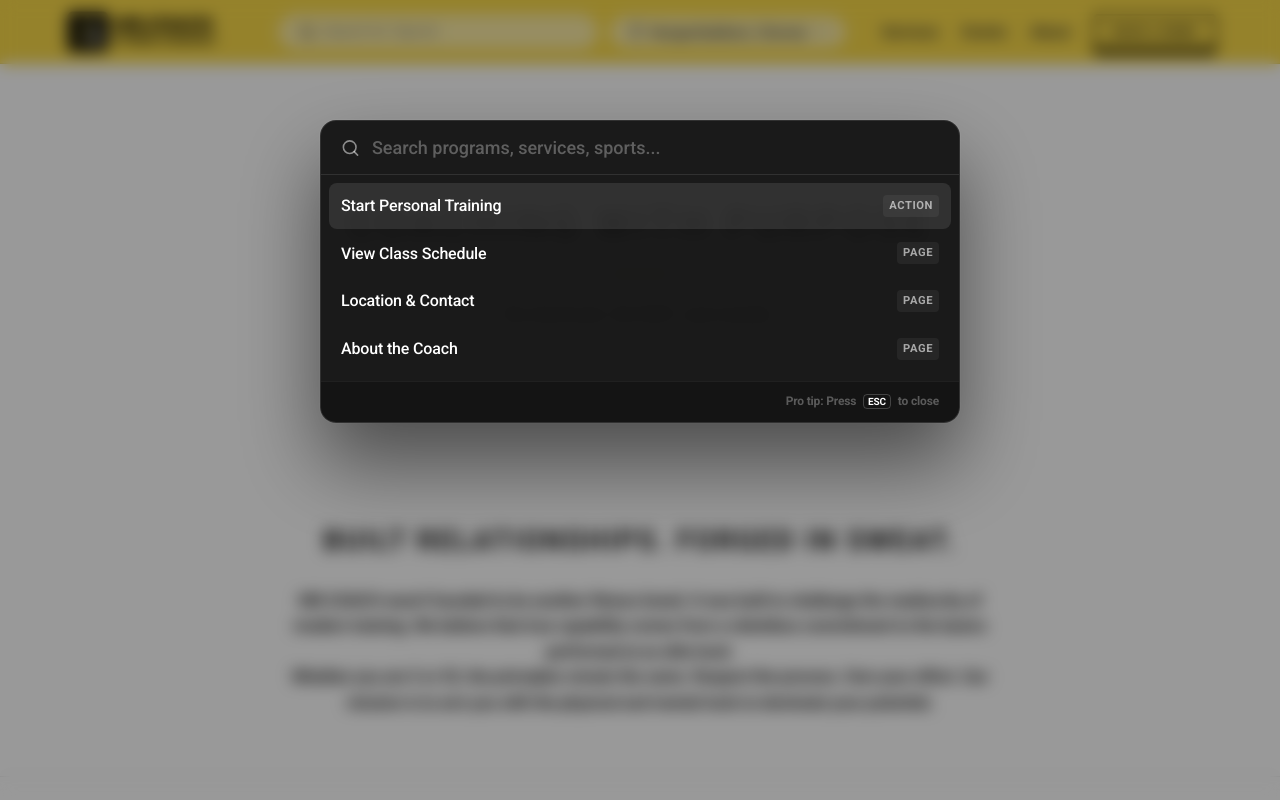
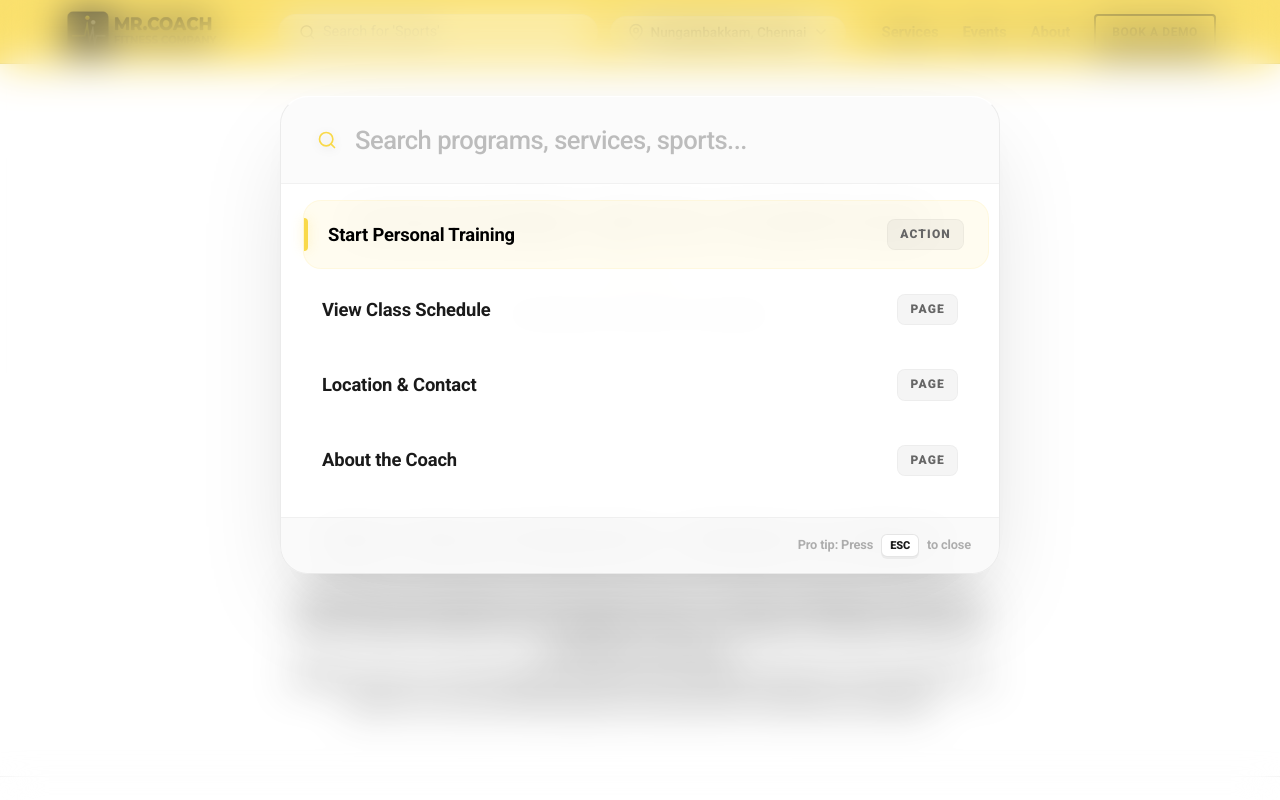
Before and after one commit to Kishorekumarps07/mrcoachpro, a Next.js app: page /about in a window 1280 px wide. Both pictures are taken after a click on the element 437 px from the left and 31 px from the top of the page. Shown: the top 800 px of the page. Built offline with nearby package versions, Linux system fonts and the light colour scheme.

Commit message:
style: modern light glass search overlay redesign

```diff
--- a/src/components/ui/SearchOverlay.module.css
+++ b/src/components/ui/SearchOverlay.module.css
@@ -4,127 +4,187 @@
     left: 0;
     width: 100vw;
     height: 100vh;
-    background-color: rgba(0, 0, 0, 0.4);
-    backdrop-filter: blur(8px);
+    background-color: rgba(255, 255, 255, 0.2);
+    backdrop-filter: blur(20px);
+    -webkit-backdrop-filter: blur(20px);
     z-index: 1100;
     display: flex;
     justify-content: center;
     align-items: flex-start;
-    padding-top: 15vh;
-    animation: fadeIn 0.2s cubic-bezier(0.2, 0.8, 0.2, 1);
+    padding-top: 12vh;
+    animation: fadeIn 0.4s ease-out;
 }
 
 .container {
-    width: 640px;
-    max-width: 90vw;
-    background: rgba(20, 20, 20, 0.95);
-    border: 1px solid rgba(255, 255, 255, 0.1);
-    box-shadow: 0 40px 80px rgba(0, 0, 0, 0.5), 0 0 0 1px rgba(255, 255, 255, 0.05);
-    border-radius: 16px;
+    width: 720px;
+    max-width: 92vw;
+    background: rgba(255, 255, 255, 0.9);
+    border: 1px solid rgba(0, 0, 0, 0.08);
+    border-top: 1px solid rgba(255, 255, 255, 0.5);
+    /* Highlight edge */
+    box-shadow:
+        0 40px 100px -20px rgba(0, 0, 0, 0.15),
+        0 20px 40px -25px rgba(0, 0, 0, 0.1),
+        inset 0 0 0 1px rgba(255, 255, 255, 0.5);
+    border-radius: 28px;
     overflow: hidden;
-    animation: slideUp 0.3s cubic-bezier(0.16, 1, 0.3, 1);
+    animation: popIn 0.5s cubic-bezier(0.16, 1, 0.3, 1);
 }
 
 .inputWrapper {
     position: relative;
-    border-bottom: 1px solid rgba(255, 255, 255, 0.1);
-    padding: 16px 20px;
+    padding: 28px 36px;
     display: flex;
     align-items: center;
-    gap: 12px;
+    gap: 18px;
+    background: rgba(0, 0, 0, 0.015);
+    border-bottom: 1px solid rgba(0, 0, 0, 0.04);
 }
 
 .searchIcon {
-    color: rgba(255, 255, 255, 0.5);
+    color: var(--accent-yellow, #F9D949);
+    filter: drop-shadow(0 2px 4px rgba(0, 0, 0, 0.1));
+    flex-shrink: 0;
 }
 
 .input {
     width: 100%;
     background: transparent;
     border: none;
-    color: #FFFFFF;
-    font-size: 1.125rem;
-    font-weight: 500;
+    color: #1A1A1A;
+    /* Sharp Charcoal */
+    font-size: 1.6rem;
+    font-weight: 700;
     outline: none;
     font-family: var(--font-heading);
+    letter-spacing: -0.02em;
 }
 
 .input::placeholder {
-    color: rgba(255, 255, 255, 0.3);
+    color: rgba(0, 0, 0, 0.25);
+    font-weight: 500;
 }
 
-/* Results */
+/* Results Area */
 .results {
-    max-height: 400px;
+    max-height: 500px;
     overflow-y: auto;
-    padding: 8px;
+    padding: 16px;
+    scrollbar-width: thin;
+    scrollbar-color: rgba(0, 0, 0, 0.1) transparent;
 }
 
-.sectionTitle {
-    color: rgba(255, 255, 255, 0.4);
-    font-size: 0.75rem;
-    text-transform: uppercase;
-    letter-spacing: 0.1em;
-    padding: 8px 12px;
-    font-weight: 600;
-    margin-top: 8px;
+.results::-webkit-scrollbar {
+    width: 4px;
+}
+
+.results::-webkit-scrollbar-thumb {
+    background: rgba(0, 0, 0, 0.1);
+    border-radius: 4px;
 }
 
 .resultItem {
     display: flex;
     justify-content: space-between;
     align-items: center;
-    padding: 10px 12px;
-    border-radius: 8px;
+    padding: 18px 24px;
+    border-radius: 18px;
     background: transparent;
     cursor: pointer;
-    transition: all 0.1s ease;
+    transition: all 0.25s cubic-bezier(0.2, 0.8, 0.2, 1);
     text-decoration: none;
-    color: #FFFFFF;
-    margin-bottom: 2px;
+    color: #333333;
+    margin-bottom: 6px;
+    position: relative;
+    border: 1px solid transparent;
 }
 
 .resultItem:hover,
 .resultItem[data-active="true"] {
-    background: rgba(255, 255, 255, 0.1);
+    background: rgba(249, 217, 73, 0.08);
+    /* Light yellow tint */
+    border: 1px solid rgba(249, 217, 73, 0.1);
+    transform: translateX(6px);
+}
+
+/* Yellow accent bar on hover */
+.resultItem:hover::before,
+.resultItem[data-active="true"]::before {
+    content: '';
+    position: absolute;
+    left: 0;
+    top: 25%;
+    height: 50%;
+    width: 4px;
+    background: var(--accent-yellow, #F9D949);
+    border-radius: 0 4px 4px 0;
+    box-shadow: 0 0 12px rgba(249, 217, 73, 0.4);
 }
 
 .itemTitle {
-    font-size: 1rem;
-    font-weight: 500;
+    font-size: 1.15rem;
+    font-weight: 700;
+    color: #1A1A1A;
+    transition: all 0.2s ease;
+}
+
+.resultItem:hover .itemTitle,
+.resultItem[data-active="true"] .itemTitle {
+    color: #000000;
 }
 
 .itemCategory {
-    font-size: 0.7rem;
-    color: rgba(255, 255, 255, 0.6);
-    background: rgba(255, 255, 255, 0.05);
-    padding: 2px 6px;
-    border-radius: 4px;
+    font-size: 0.75rem;
+    color: #666666;
+    background: rgba(0, 0, 0, 0.04);
+    padding: 5px 12px;
+    border-radius: 8px;
     text-transform: uppercase;
-    letter-spacing: 0.05em;
-    font-weight: 600;
+    letter-spacing: 0.1em;
+    font-weight: 800;
+    border: 1px solid rgba(0, 0, 0, 0.03);
+}
+
+.highlight {
+    color: #000;
+    background: rgba(249, 217, 73, 0.3);
+    padding: 0 2px;
+    border-radius: 2px;
 }
 
 .noResults {
-    padding: 32px;
+    padding: 60px 20px;
     text-align: center;
-    color: rgba(255, 255, 255, 0.4);
-    font-size: 0.95rem;
+    color: rgba(0, 0, 0, 0.3);
+    font-size: 1.1rem;
+    display: flex;
+    flex-direction: column;
+    align-items: center;
+    gap: 16px;
 }
 
-.highlight {
-    color: var(--accent-yellow);
-    font-weight: 600;
+/* Footer Section */
+.helperText {
+    padding: 16px 28px;
+    border-top: 1px solid rgba(0, 0, 0, 0.04);
+    font-size: 0.8rem;
+    color: rgba(0, 0, 0, 0.3);
+    display: flex;
+    justify-content: flex-end;
+    align-items: center;
+    background: rgba(0, 0, 0, 0.02);
 }
 
-/* Esc Hint */
-.helperText {
-    padding: 10px 20px;
-    border-top: 1px solid rgba(255, 255, 255, 0.05);
-    font-size: 0.75rem;
-    color: rgba(255, 255, 255, 0.3);
-    text-align: right;
-    background: rgba(0, 0, 0, 0.2);
+.keyHint {
+    color: #1A1A1A;
+    background: #FFFFFF;
+    border: 1px solid rgba(0, 0, 0, 0.1);
+    border-radius: 6px;
+    padding: 2px 8px;
+    font-size: 11px;
+    margin: 0 8px;
+    font-weight: 800;
+    box-shadow: 0 2px 0 rgba(0, 0, 0, 0.05);
 }
 
 /* Animations */
@@ -138,9 +198,9 @@
     }
 }
 
-@keyframes slideUp {
+@keyframes popIn {
     from {
-        transform: translateY(10px) scale(0.98);
+        transform: translateY(30px) scale(0.96);
         opacity: 0;
     }
 
@@ -149,3 +209,28 @@
         opacity: 1;
     }
 }
+
+/* Mobile Tweaks */
+@media (max-width: 768px) {
+    .overlay {
+        padding-top: 8vh;
+    }
+
+    .container {
+        width: 94vw;
+        border-radius: 24px;
+    }
+
+    .inputWrapper {
+        padding: 20px 24px;
+    }
+
+    .input {
+        font-size: 1.35rem;
+    }
+
+    .resultItem {
+        padding: 16px 20px;
+        transform: none !important;
+    }
+}
--- a/src/components/ui/SearchOverlay.tsx
+++ b/src/components/ui/SearchOverlay.tsx
@@ -157,6 +157,7 @@ export const SearchOverlay: React.FC<SearchOverlayProps> = ({ isOpen, onClose, t
                 <div className={styles.results}>
                     {results.length === 0 && query && (
                         <div className={styles.noResults}>
+                            <Search size={40} style={{ opacity: 0.2, marginBottom: 12 }} />
                             No results found for "{query}"
                         </div>
                     )}
@@ -179,7 +180,7 @@ export const SearchOverlay: React.FC<SearchOverlayProps> = ({ isOpen, onClose, t
                 </div>
 
                 <div className={styles.helperText}>
-                    Pro tip: Press <span style={{ color: '#fff', border: '1px solid #ffffff33', borderRadius: '4px', padding: '1px 4px', fontSize: '10px', margin: '0 4px' }}>ESC</span> to close
+                    Pro tip: Press <span className={styles.keyHint}>ESC</span> to close
                 </div>
             </div>
         </div>
```
